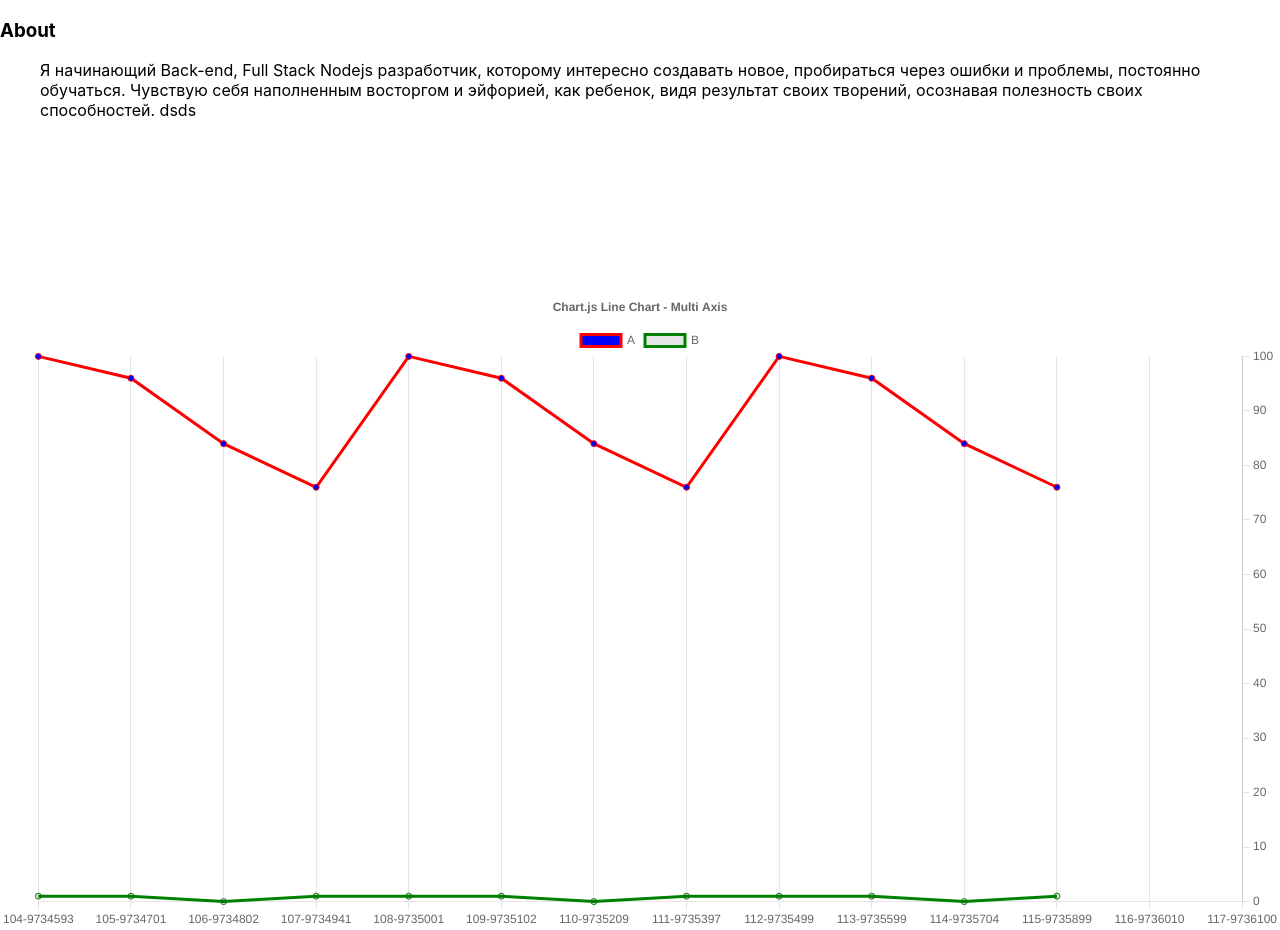
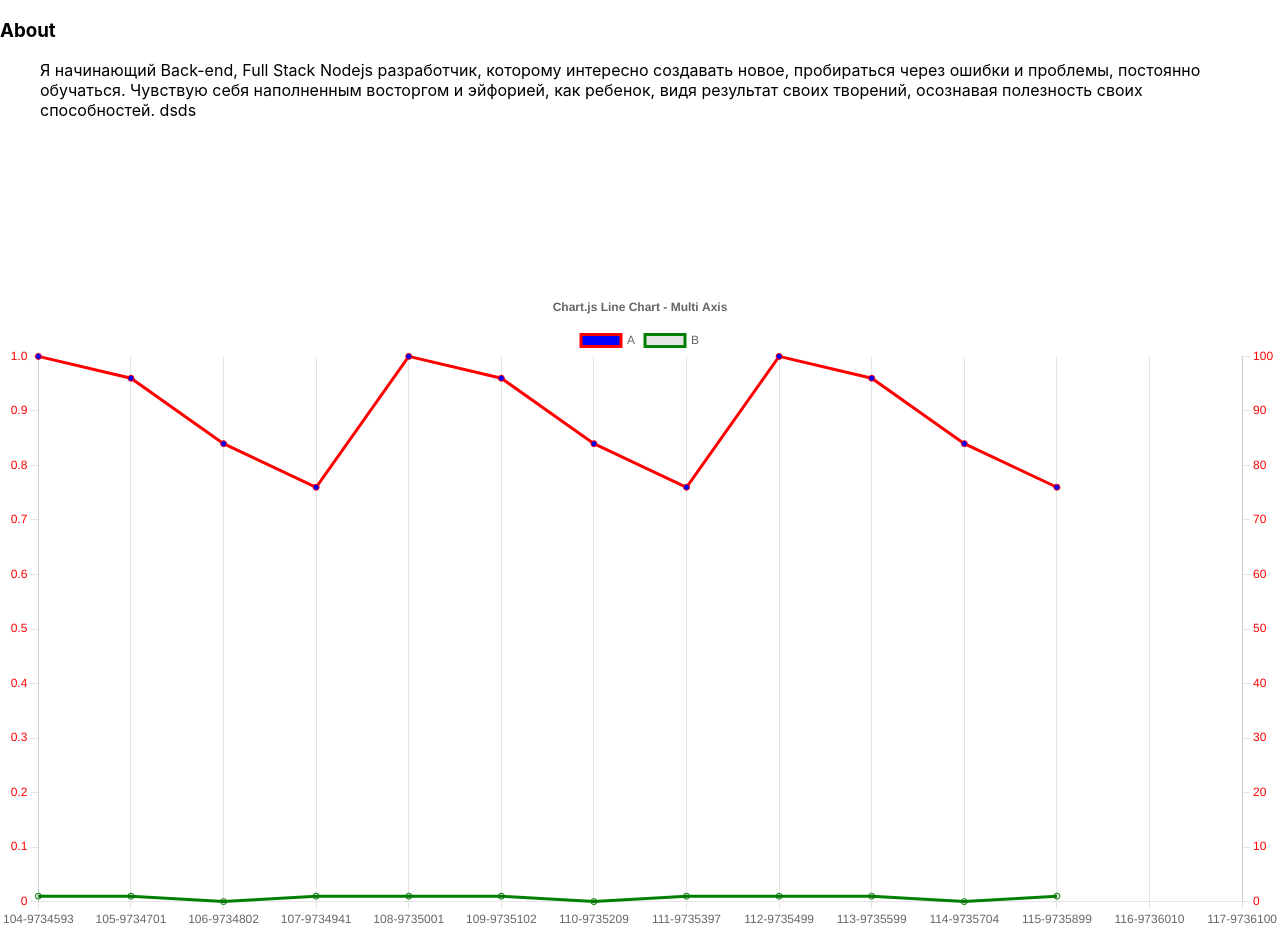
Before and after one commit to illusionoff/reactcriptoarbitr_test, a React (Create React App) app in the folder example/: page / in a window 1280 px wide. Built offline with nearby package versions, Linux system fonts and the light colour scheme.

Commit message:
scales color search 2

```diff
--- a/example/src/components/Chart.js
+++ b/example/src/components/Chart.js
@@ -222,16 +222,16 @@ const options = {
   },
   scales: {
 
-    y1: {
-      ticks: {
-        // // For a category axis, the val is the index so the lookup via getLabelForValue is needed
-        // callback: function (val, index) {
-        //   // Hide the label of every 2nd dataset
-        //   return index % 2 === 0 ? this.getLabelForValue(val) : '';
-        // },
-        color: 'red',
-      }
-    },
+    // y1: {
+    //   ticks: {
+    //     // // For a category axis, the val is the index so the lookup via getLabelForValue is needed
+    //     // callback: function (val, index) {
+    //     //   // Hide the label of every 2nd dataset
+    //     //   return index % 2 === 0 ? this.getLabelForValue(val) : '';
+    //     // },
+    //     color: 'red',
+    //   }
+    // },
     // y: {
     //   type: 'linear',
     //   display: true,
@@ -242,7 +242,32 @@ const options = {
       display: true,
       position: 'right',
       // ticks: { color: 'red' },
-
+      ticks: {
+        // // For a category axis, the val is the index so the lookup via getLabelForValue is needed
+        // callback: function (val, index) {
+        //   // Hide the label of every 2nd dataset
+        //   return index % 2 === 0 ? this.getLabelForValue(val) : '';
+        // },
+        color: 'red',
+      },
+      // grid line settings
+      grid: {
+        drawOnChartArea: false, // only want the grid lines for one axis to show up
+      },
+    },
+    y2: {
+      type: 'linear',
+      display: true,
+      position: 'left',
+      // ticks: { color: 'red' },
+      ticks: {
+        // // For a category axis, the val is the index so the lookup via getLabelForValue is needed
+        // callback: function (val, index) {
+        //   // Hide the label of every 2nd dataset
+        //   return index % 2 === 0 ? this.getLabelForValue(val) : '';
+        // },
+        color: 'red',
+      },
       // grid line settings
       grid: {
         drawOnChartArea: false, // only want the grid lines for one axis to show up
```
